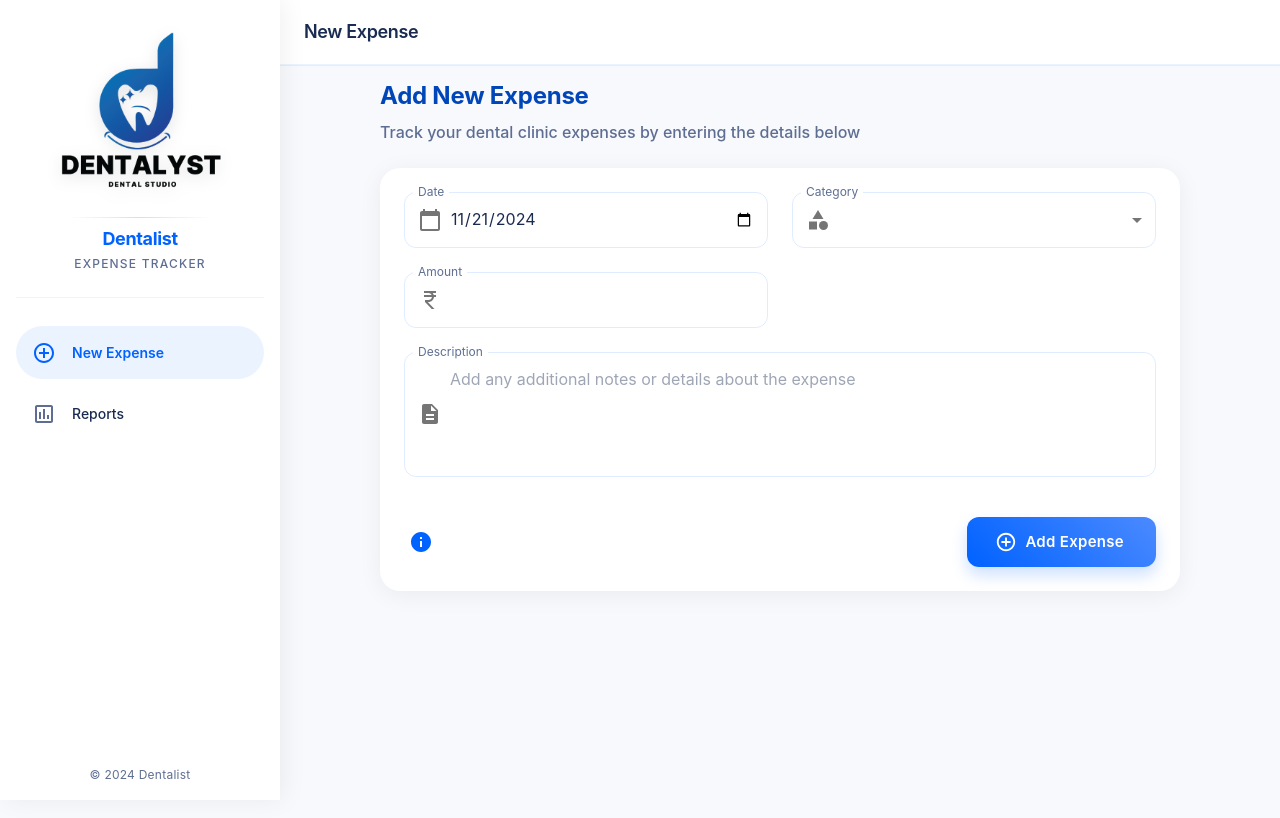
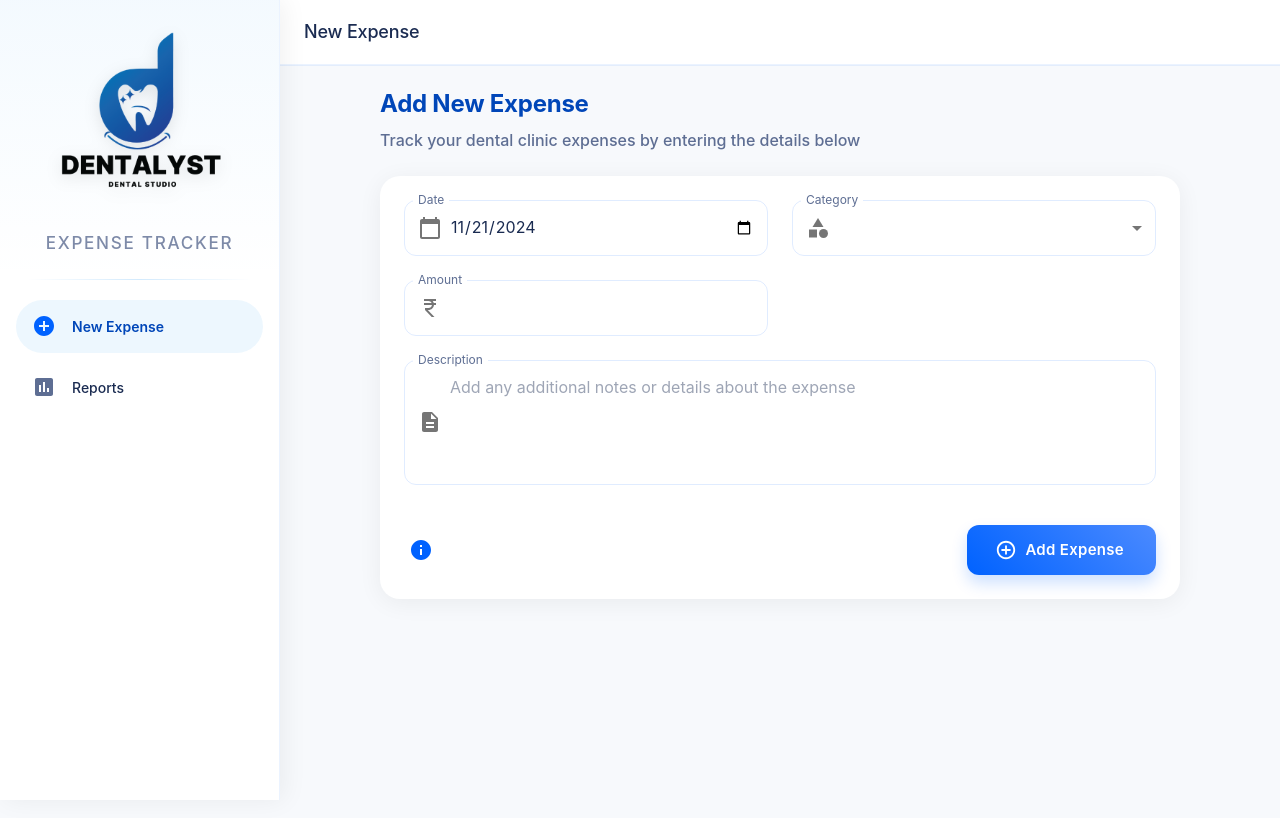
Before and after one commit to jaydeepc/dentalyst-tracker, a React (Create React App) app: page /expense-entry in a window 1280 px wide. Shown: the top 818 px of the page. Built offline with nearby package versions, Linux system fonts and the light colour scheme.

Commit message:
style: Enhanced header design and improved menu text readability

```diff
--- a/src/components/Layout.tsx
+++ b/src/components/Layout.tsx
@@ -14,14 +14,13 @@ import {
   Typography,
   useTheme,
   useMediaQuery,
-  Divider,
   Stack,
-  Tooltip,
+  Paper,
 } from '@mui/material';
 import {
   Menu as MenuIcon,
-  AddCircleOutline as AddIcon,
-  AssessmentOutlined as ReportIcon,
+  AddCircle as AddIcon,
+  Assessment as ReportIcon,
 } from '@mui/icons-material';
 import logo from '../assets/logo.png';
 
@@ -31,7 +30,7 @@ interface LayoutProps {
 
 const drawerWidth = 280;
 
-const Layout: React.FC<LayoutProps> = ({ children }) => {
+const Layout = ({ children }: LayoutProps) => {
   const [mobileOpen, setMobileOpen] = useState(false);
   const navigate = useNavigate();
   const location = useLocation();
@@ -48,36 +47,36 @@ const Layout: React.FC<LayoutProps> = ({ children }) => {
   ];
 
   const drawer = (
-    <Box sx={{ height: '100%', display: 'flex', flexDirection: 'column' }}>
-      <Box
+    <Box>
+      <Paper
+        elevation={0}
         sx={{
           p: 3,
-          display: 'flex',
-          flexDirection: 'column',
-          alignItems: 'center',
-          gap: 2,
+          background: 'linear-gradient(180deg, rgba(33, 150, 243, 0.05) 0%, rgba(33, 150, 243, 0) 100%)',
+          borderRadius: 0,
+          position: 'relative',
+          '&::after': {
+            content: '""',
+            position: 'absolute',
+            bottom: 0,
+            left: '10%',
+            width: '80%',
+            height: '1px',
+            background: 'linear-gradient(90deg, transparent, rgba(33, 150, 243, 0.2), transparent)',
+          },
         }}
       >
+        <Stack spacing={2} alignItems="center">
           <Box
             sx={{
               width: '80%',
               maxWidth: '180px',
-            height: 'auto',
               position: 'relative',
-            '&::after': {
-              content: '""',
-              position: 'absolute',
-              bottom: -8,
-              left: '10%',
-              width: '80%',
-              height: '1px',
-              background: 'linear-gradient(90deg, transparent, rgba(0, 98, 255, 0.2), transparent)',
-            },
             }}
           >
             <img
               src={logo}
-            alt="Dentalist Logo"
+              alt="Dentalyst Logo"
               style={{
                 width: '100%',
                 height: 'auto',
@@ -87,14 +86,15 @@ const Layout: React.FC<LayoutProps> = ({ children }) => {
           </Box>
           <Stack spacing={0.5} alignItems="center">
             <Typography
-            variant="h6"
+              variant="h5"
               sx={{
                 color: theme.palette.primary.main,
                 fontWeight: 700,
                 letterSpacing: '-0.02em',
+                textShadow: '0 2px 4px rgba(0,0,0,0.1)',
+                fontSize: '1.5rem',
               }}
             >
-            Dentalist
             </Typography>
             <Typography
               variant="caption"
@@ -103,25 +103,19 @@ const Layout: React.FC<LayoutProps> = ({ children }) => {
                 fontWeight: 500,
                 letterSpacing: '0.1em',
                 textTransform: 'uppercase',
+                fontSize: '1.07rem',
+                opacity: 0.8,
               }}
             >
               Expense Tracker
             </Typography>
           </Stack>
-      </Box>
-
-      <Divider sx={{ mx: 2, borderColor: 'rgba(0, 98, 255, 0.08)' }} />
-
-      <Box sx={{ p: 2, flexGrow: 1 }}>
-        <List>
+        </Stack>
+      </Paper>
+      <List sx={{ p: 2 }}>
         {menuItems.map((item) => (
-            <Tooltip
+          <ListItemButton
             key={item.text}
-              title={item.text}
-              placement="right"
-              arrow
-            >
-              <ListItemButton
             onClick={() => {
               navigate(item.path);
               if (isMobile) {
@@ -133,22 +127,22 @@ const Layout: React.FC<LayoutProps> = ({ children }) => {
               borderRadius: 2,
               mb: 1,
               py: 1.5,
-                  px: 2,
+              transition: 'all 0.2s ease-in-out',
               '&.Mui-selected': {
-                    backgroundColor: 'rgba(0, 98, 255, 0.08)',
+                backgroundColor: 'rgba(33, 150, 243, 0.08)',
                 '&:hover': {
-                      backgroundColor: 'rgba(0, 98, 255, 0.12)',
+                  backgroundColor: 'rgba(33, 150, 243, 0.12)',
                 },
                 '& .MuiListItemIcon-root': {
-                      color: 'primary.main',
+                  color: theme.palette.primary.main,
                 },
                 '& .MuiListItemText-primary': {
-                      color: 'primary.main',
+                  color: theme.palette.primary.dark,
                   fontWeight: 600,
                 },
               },
               '&:hover': {
-                    backgroundColor: 'rgba(0, 98, 255, 0.04)',
+                backgroundColor: 'rgba(33, 150, 243, 0.04)',
               },
             }}
           >
@@ -156,8 +150,8 @@ const Layout: React.FC<LayoutProps> = ({ children }) => {
               sx={{
                 minWidth: 40,
                 color: location.pathname === item.path
-                      ? 'primary.main'
-                      : 'text.secondary',
+                  ? theme.palette.primary.main
+                  : theme.palette.text.secondary,
               }}
             >
               {item.icon}
@@ -170,28 +164,13 @@ const Layout: React.FC<LayoutProps> = ({ children }) => {
               }}
             />
           </ListItemButton>
-            </Tooltip>
         ))}
       </List>
-      </Box>
-
-      <Box sx={{ p: 2 }}>
-        <Typography
-          variant="caption"
-          sx={{
-            color: 'text.secondary',
-            display: 'block',
-            textAlign: 'center',
-          }}
-        >
-          © {new Date().getFullYear()} Dentalist
-        </Typography>
-      </Box>
     </Box>
   );
 
   return (
-    <Box sx={{ display: 'flex', minHeight: '100vh' }}>
+    <Box sx={{ display: 'flex' }}>
       <CssBaseline />
       <AppBar
         position="fixed"
@@ -210,11 +189,7 @@ const Layout: React.FC<LayoutProps> = ({ children }) => {
             aria-label="open drawer"
             edge="start"
             onClick={handleDrawerToggle}
-            sx={{
-              mr: 2,
-              display: { sm: 'none' },
-              color: 'text.secondary',
-            }}
+            sx={{ mr: 2, display: { sm: 'none' } }}
           >
             <MenuIcon />
           </IconButton>
@@ -223,22 +198,17 @@ const Layout: React.FC<LayoutProps> = ({ children }) => {
             noWrap
             component="div"
             sx={{
-              color: 'text.primary',
-              fontWeight: 600,
-              letterSpacing: '-0.02em',
+              color: theme.palette.text.primary,
+              fontWeight: 500,
             }}
           >
             {menuItems.find((item) => item.path === location.pathname)?.text}
           </Typography>
         </Toolbar>
       </AppBar>
-
       <Box
         component="nav"
-        sx={{
-          width: { sm: drawerWidth },
-          flexShrink: { sm: 0 },
-        }}
+        sx={{ width: { sm: drawerWidth }, flexShrink: { sm: 0 } }}
       >
         <Drawer
           variant="temporary"
@@ -252,8 +222,7 @@ const Layout: React.FC<LayoutProps> = ({ children }) => {
             '& .MuiDrawer-paper': {
               boxSizing: 'border-box',
               width: drawerWidth,
-              borderRight: 'none',
-              boxShadow: '4px 0 24px rgba(0, 0, 0, 0.06)',
+              backgroundColor: '#ffffff',
             },
           }}
         >
@@ -266,9 +235,9 @@ const Layout: React.FC<LayoutProps> = ({ children }) => {
             '& .MuiDrawer-paper': {
               boxSizing: 'border-box',
               width: drawerWidth,
-              borderRight: 'none',
-              boxShadow: '4px 0 24px rgba(0, 0, 0, 0.06)',
-              background: '#ffffff',
+              borderRight: '1px solid',
+              borderColor: 'divider',
+              backgroundColor: '#ffffff',
             },
           }}
           open
@@ -276,16 +245,15 @@ const Layout: React.FC<LayoutProps> = ({ children }) => {
           {drawer}
         </Drawer>
       </Box>
-
       <Box
         component="main"
         sx={{
           flexGrow: 1,
           p: 3,
           width: { sm: `calc(100% - ${drawerWidth}px)` },
+          mt: '64px',
+          backgroundColor: 'background.default',
           minHeight: '100vh',
-          backgroundColor: 'background.default',
-          pt: { xs: '64px', sm: '80px' },
         }}
       >
         {children}
```
Lines whose indentation alone changed are shown as unchanged.
